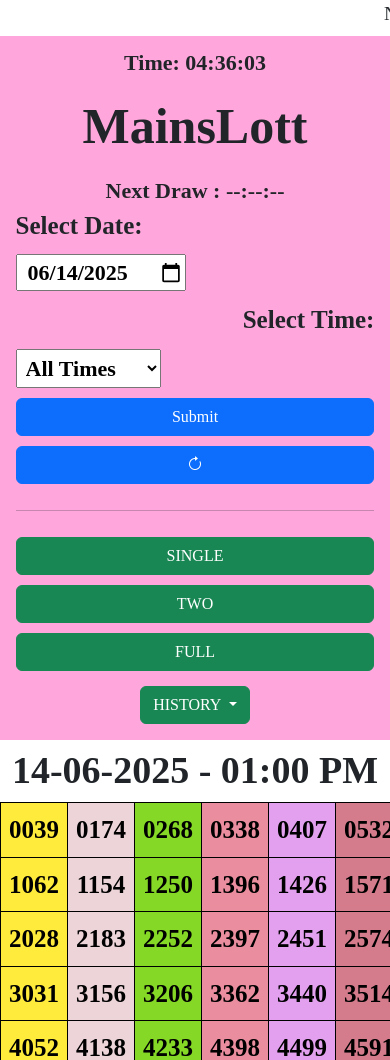
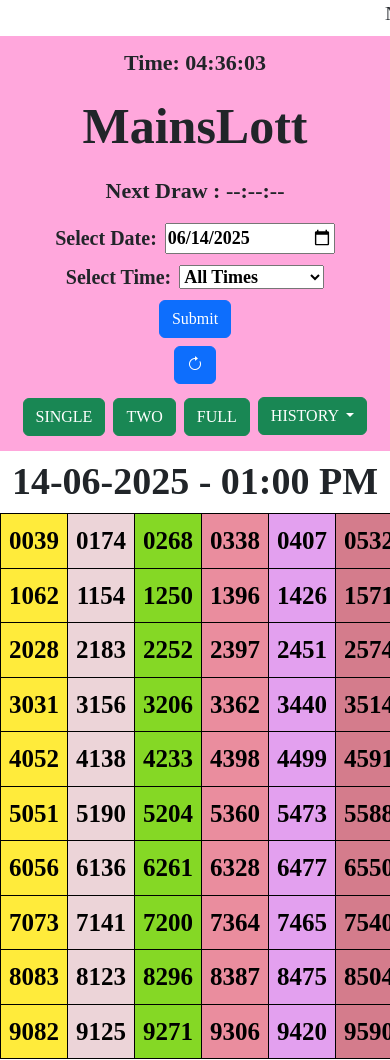
Before and after one commit to priyankaaurade1/lotteryproject1, a Django app: page / in a window 390 px wide. Shown: the top 1060 px of the page. Run offline with Django 5.2, Linux system fonts and the light colour scheme; data comes from the database, SQL or seed files in the repository; both versions use the stored data as it was after the commit.

Commit message:
mobilesize,ui chnages

```diff
--- a/lottery/templates/index.html
+++ b/lottery/templates/index.html
@@ -5,7 +5,7 @@
 <html lang="en">
 <head>
   <meta charset="UTF-8">
-  <meta name="viewport" content="width=device-width, initial-scale=1">
+  <meta name="viewport" content="width=1024">
   <title>Mainslott Replica</title>
   <!-- <link rel="stylesheet" href="{% static 'style.css' %}"> -->
   <link href="https://cdn.jsdelivr.net/npm/bootstrap@5.3.3/dist/css/bootstrap.min.css" rel="stylesheet">
@@ -178,39 +178,39 @@ td{
           <input type="hidden" id="nextDrawTime" value="{{ next_draw_time_str }}">
         </div>
       </div>
-      <section class="time-selection">
-        <form method="post" id="mainForm">
+      <section class="time-selection mt-3">
+  <form method="post" id="mainForm" class="d-flex flex-wrap align-items-center justify-content-center gap-2">
     {% csrf_token %}
 
-          <label><strong style="font-size: 25px;float: left;">Select Date:</strong></label>
-          <input type="date" name="date" value="{{ selected_date }}" style="padding-left: 10px;font-weight: bold;font-size: 22px;width: 170px;">
+    <div class="d-flex align-items-center gap-2">
+      <label class="mb-0" style="font-size: 20px;"><strong>Select Date:</strong></label>
+      <input type="date" name="date" value="{{ selected_date }}" style="font-weight: bold; font-size: 18px; width: 170px;">
+    </div>
 
-          <input type="hidden" name="mode" id="modeInput" value="">
-          <label><strong style="font-size: 25px;float: right;">Select Time:</strong></label>
-          <select name="time" id="timeInput" onchange="setMode()" style="padding-left: 10px; font-weight: bold; font-size: 22px;width: 145px;padding: 5px;">
-            <option style="font-size: 18px;" {% if not selected_time and show_history != '4' %}selected{% endif %}>All Times</option>
+    <div class="d-flex align-items-center gap-2">
+      <label class="mb-0" style="font-size: 20px;"><strong>Select Time:</strong></label>
+      <select name="time" id="timeInput" onchange="setMode()" style="font-weight: bold; font-size: 18px; width: 145px;">
+        <option {% if not selected_time and show_history != '4' %}selected{% endif %}>All Times</option>
         {% for slot in time_slots %}
-              <option style="font-size: 18px;" value="{{ slot }}" {% if slot == selected_time and show_history != '4' %}selected{% endif %}>{{ slot }}</option>
+          <option value="{{ slot }}" {% if slot == selected_time and show_history != '4' %}selected{% endif %}>{{ slot }}</option>
         {% endfor %}
       </select>
-
+    </div>
 
     <button type="submit" class="btn btn-primary">Submit</button>
-          <button type="button" class="btn btn-primary" onclick="location.reload();"><i class="bi bi-arrow-clockwise"></i></button>
-
+    <button type="button" class="btn btn-primary" onclick="location.reload();">
+      <i class="bi bi-arrow-clockwise"></i>
+    </button>
 
     <input type="hidden" name="debug_selected_time" value="{{ selected_time }}">
+    <input type="hidden" name="mode" id="modeInput" value="">
 
-
-          <hr>
-
-
+    <div class="d-flex align-items-center gap-2">
       <button type="button" class="btn btn-success" id="btnSingle">SINGLE</button>
       <button type="button" class="btn btn-success" id="btnTwo">TWO</button>
       <button type="button" class="btn btn-success" id="btnFull">FULL</button>
 
-
-          <div class="dropdown d-inline">
+      <div class="dropdown">
         <button style="margin-bottom: 6px;" class="btn btn-success dropdown-toggle" id="btnHistory" type="button" data-bs-toggle="dropdown" aria-expanded="false">
           HISTORY
         </button>
@@ -221,12 +221,13 @@ td{
           <li><button class="dropdown-item" type="button" onclick="setHistoryModeAndSubmit('chart')">CHART</button></li>
         </ul>
       </div>
-
+    </div>
 
     <input type="hidden" name="show_history" id="show_history_input" value="{{ show_history|default:'4' }}">
     <input type="hidden" name="history_mode" id="history_mode_input" value="{{ history_mode|default:'full' }}">
   </form>
 </section>
+
     </div>
 
     <!-- {% if not show_history == "1" %}
@@ -394,7 +395,7 @@ td{
           </table>
         {% else %}
         {% for label, grid in history_data %}
-            <h4 style="font-size: 38px; text-align: center; font-weight: bold; margin-top: 0.5rem !important;">{{ label }}---</h4>
+            <h4 style="font-size: 38px; text-align: center; font-weight: bold; margin-top: 0.5rem !important;">{{ label }}</h4>
             <div class="table-responsive">
               <table class="table table-bordered text-center" style="width: 100%;font-size:25px; font-weight:bold;border: 1px solid black;">
                 <thead style="background-color: #131a3e;color: white;border: 1px solid white;">
```
Also changed, not shown: db.sqlite3. Lines whose indentation alone changed are shown as unchanged.
